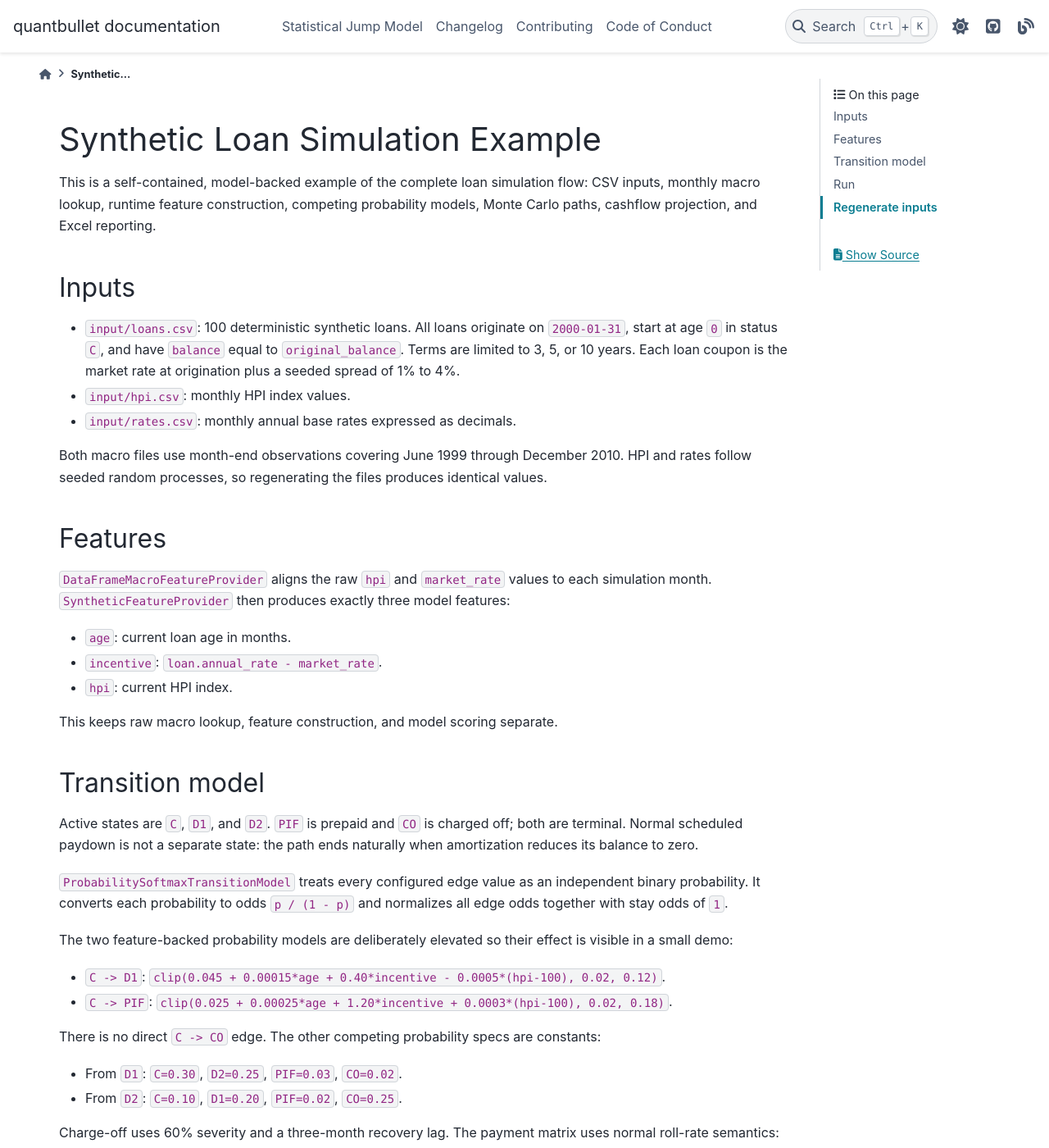
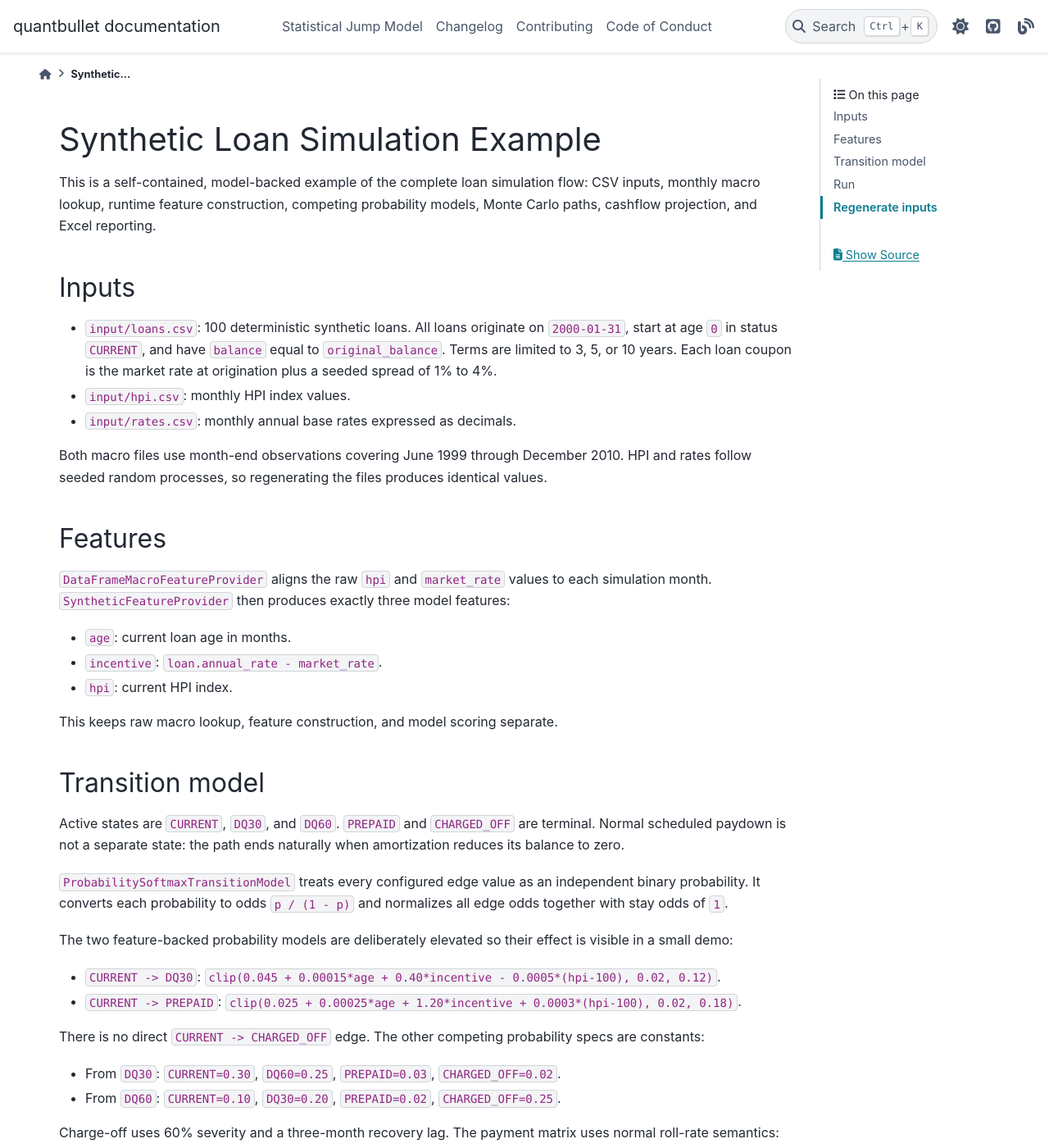
Before and after one commit to YimingZhang07/quantbullet, a Sphinx documentation site: the page built from docs/loan_simulation/examples/synthetic/README.md, in a window 1280 px wide and 1400 px high. Shown: the whole window at 82% size. Built offline with Sphinx 7.4.7 and the PyData theme 0.15.4, drawn with Linux system fonts in a browser that asks for light colours; pages that are not in the unit, such as notebooks, are missing from menus.

Commit message:
Use StrEnum loan status constants
Co-authored-by: Cursor <cursoragent@cursor.com>

```diff
--- a/docs/loan_simulation/examples/synthetic/README.md
+++ b/docs/loan_simulation/examples/synthetic/README.md
@@ -7,7 +7,7 @@ probability models, Monte Carlo paths, cashflow projection, and Excel reporting.
 ## Inputs
 
 - `input/loans.csv`: 100 deterministic synthetic loans. All loans originate on
-  `2000-01-31`, start at age `0` in status `C`, and have `balance` equal to
+  `2000-01-31`, start at age `0` in status `CURRENT`, and have `balance` equal to
   `original_balance`. Terms are limited to 3, 5, or 10 years. Each loan coupon
   is the market rate at origination plus a seeded spread of 1% to 4%.
 - `input/hpi.csv`: monthly HPI index values.
@@ -31,9 +31,9 @@ This keeps raw macro lookup, feature construction, and model scoring separate.
 
 ## Transition model
 
-Active states are `C`, `D1`, and `D2`. `PIF` is prepaid and `CO` is charged off;
-both are terminal. Normal scheduled paydown is not a separate state: the path
-ends naturally when amortization reduces its balance to zero.
+Active states are `CURRENT`, `DQ30`, and `DQ60`. `PREPAID` and `CHARGED_OFF`
+are terminal. Normal scheduled paydown is not a separate state: the path ends
+naturally when amortization reduces its balance to zero.
 
 `ProbabilitySoftmaxTransitionModel` treats every configured edge value as an
 independent binary probability. It converts each probability to odds
@@ -42,16 +42,16 @@ independent binary probability. It converts each probability to odds
 The two feature-backed probability models are deliberately elevated so their
 effect is visible in a small demo:
 
-- `C -> D1`:
+- `CURRENT -> DQ30`:
   `clip(0.045 + 0.00015*age + 0.40*incentive - 0.0005*(hpi-100), 0.02, 0.12)`.
-- `C -> PIF`:
+- `CURRENT -> PREPAID`:
   `clip(0.025 + 0.00025*age + 1.20*incentive + 0.0003*(hpi-100), 0.02, 0.18)`.
 
-There is no direct `C -> CO` edge. The other competing probability specs are
-constants:
+There is no direct `CURRENT -> CHARGED_OFF` edge. The other competing
+probability specs are constants:
 
-- From `D1`: `C=0.30`, `D2=0.25`, `PIF=0.03`, `CO=0.02`.
-- From `D2`: `C=0.10`, `D1=0.20`, `PIF=0.02`, `CO=0.25`.
+- From `DQ30`: `CURRENT=0.30`, `DQ60=0.25`, `PREPAID=0.03`, `CHARGED_OFF=0.02`.
+- From `DQ60`: `CURRENT=0.10`, `DQ30=0.20`, `PREPAID=0.02`, `CHARGED_OFF=0.25`.
 
 Charge-off uses 60% severity and a three-month recovery lag. The payment matrix
 uses normal roll-rate semantics: delinquency misses payments and cures collect
--- a/docs/loan_simulation/examples/synthetic/generate_inputs.py
+++ b/docs/loan_simulation/examples/synthetic/generate_inputs.py
@@ -10,6 +10,8 @@ from collections.abc import Iterable, Iterator, Mapping
 from datetime import date
 from pathlib import Path
 from typing import Any
+
+from quantbullet.loan_simulation import LoanStatus
 
 
 EXAMPLE_DIR = Path(__file__).resolve().parent
@@ -66,7 +68,7 @@ def build_loan_rows(origination_base_rate: float) -> list[dict[str, Any]]:
                 "annual_rate": f"{annual_rate:.6f}",
                 "term_months": rng.choice(LOAN_TERM_MONTHS),
                 "age_months": 0,
-                "status": "C",
+                "status": LoanStatus.CURRENT,
             }
         )
 
--- a/docs/loan_simulation/examples/synthetic/models.py
+++ b/docs/loan_simulation/examples/synthetic/models.py
@@ -7,16 +7,17 @@ from dataclasses import dataclass
 from feature_builder import build_feature_dict
 from quantbullet.loan_simulation import (
     FeatureContext,
+    LoanStatus,
     ProbabilitySoftmaxTransitionModel,
     StatusConfig,
 )
 
 
-CURRENT = "C"
-DELINQUENT_1 = "D1"
-DELINQUENT_2 = "D2"
-PREPAID = "PIF"
-CHARGED_OFF = "CO"
+CURRENT = LoanStatus.CURRENT
+DELINQUENT_1 = LoanStatus.DQ30
+DELINQUENT_2 = LoanStatus.DQ60
+PREPAID = LoanStatus.PREPAID
+CHARGED_OFF = LoanStatus.CHARGED_OFF
 
 
 @dataclass(frozen=True)
--- a/pyproject.toml
+++ b/pyproject.toml
@@ -14,14 +14,13 @@ classifiers = [
     "Intended Audience :: Science/Research",
     "Topic :: Scientific/Engineering :: Mathematics",
     "Topic :: Office/Business :: Financial",
-    "Programming Language :: Python :: 3.10",
     "Programming Language :: Python :: 3.11",
     "Programming Language :: Python :: 3.12",
     "Programming Language :: Python :: 3.13",
 ]
 
 [tool.poetry.dependencies]
-python = ">=3.10"
+python = ">=3.11"
 matplotlib = "^3.8"
 cvxpy = "^1.4"
 pandas = "^2.1"
```
Also changed, not shown: docs/loan_simulation/examples/synthetic/input/loans.csv (+100 -100 lines), 2 other files.
